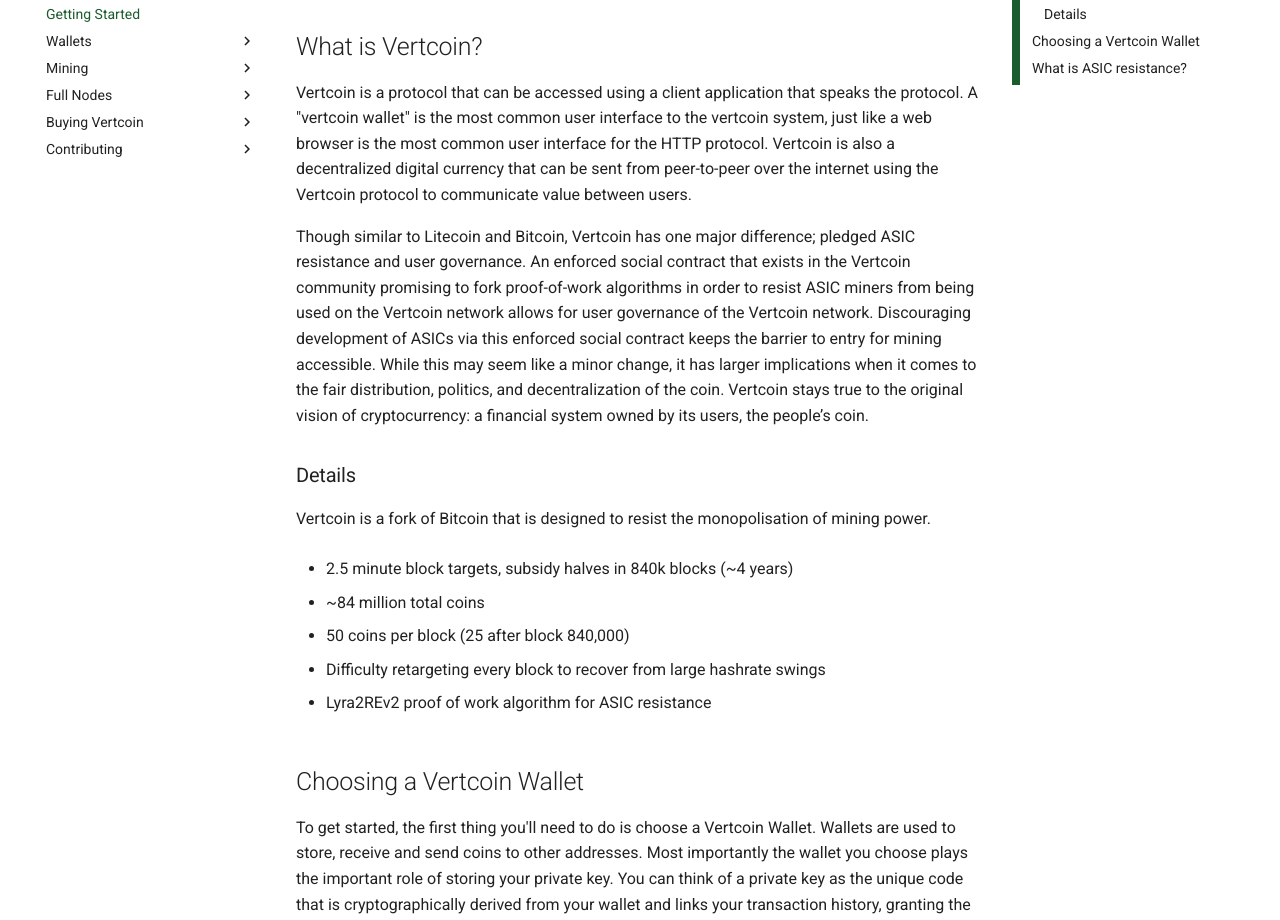
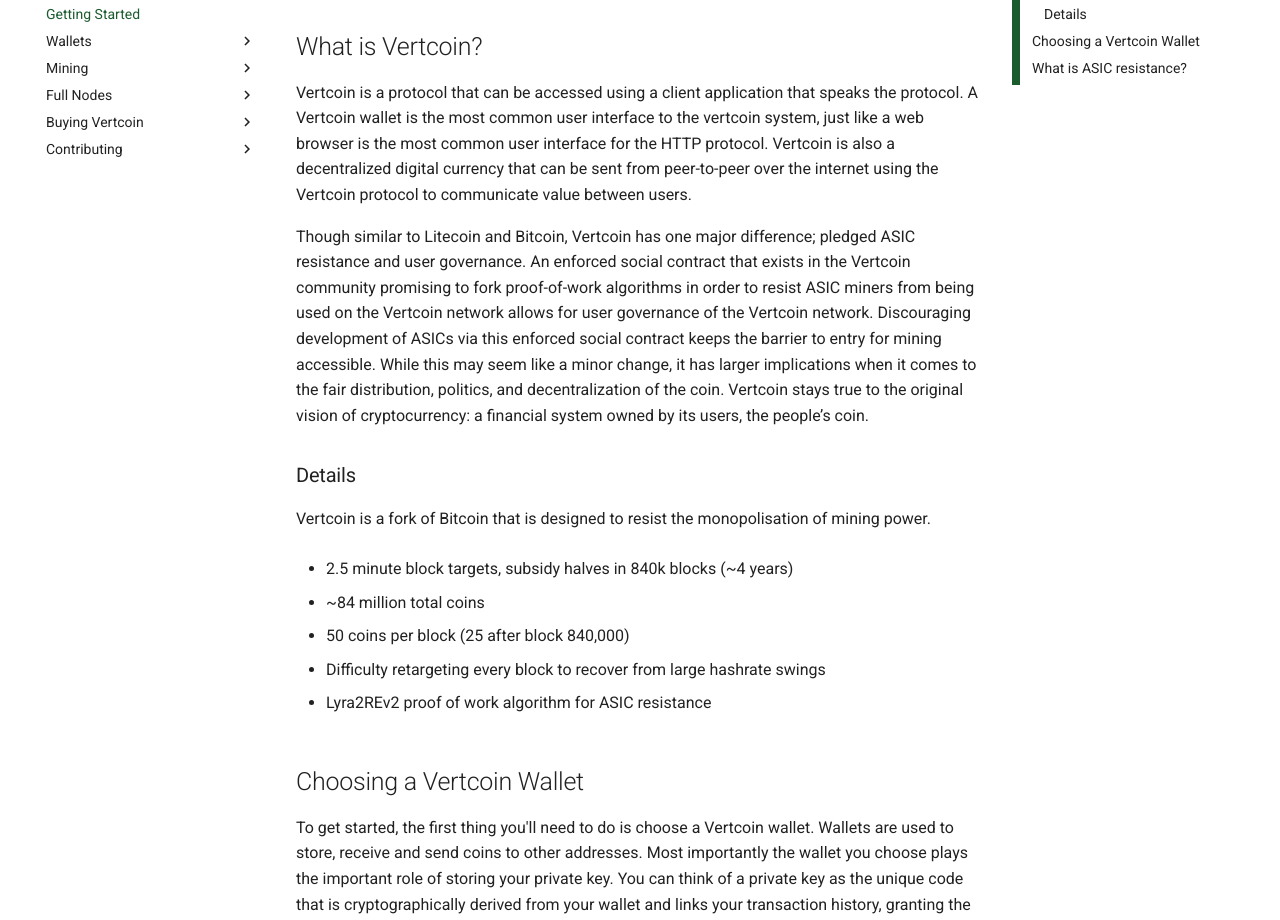
Before and after one commit to vertcoin-project/VertDocs, an MkDocs documentation site: the page built from docs/getting-started.md, in a window 1280 px wide and 1400 px high. Shown: the part 151-1071 px from the top of the window. Built offline with MkDocs 1.6.1 and Material for MkDocs 9.7.7, drawn with Linux system fonts in a browser that asks for light colours; comment, search, counter and statistics services are not loaded; old or Windows-style settings are respelled for this version of MkDocs; some of the changed text lies outside the part shown.

```diff
--- a/docs/getting-started.md
+++ b/docs/getting-started.md
@@ -2,7 +2,7 @@
 
 ## What is Vertcoin?
 
-Vertcoin is a protocol that can be accessed using a client application that speaks the protocol. A "vertcoin wallet" is the most common user interface to the vertcoin system, just like a web browser is the most common user interface for the HTTP protocol. Vertcoin is also a decentralized digital currency that can be sent from peer-to-peer over the internet using the Vertcoin protocol to communicate value between users.
+Vertcoin is a protocol that can be accessed using a client application that speaks the protocol. A Vertcoin wallet is the most common user interface to the vertcoin system, just like a web browser is the most common user interface for the HTTP protocol. Vertcoin is also a decentralized digital currency that can be sent from peer-to-peer over the internet using the Vertcoin protocol to communicate value between users.
 
 Though similar to Litecoin and Bitcoin, Vertcoin has one major difference; pledged ASIC resistance and user governance. An enforced social contract that exists in the Vertcoin community promising to fork proof-of-work algorithms in order to resist ASIC miners from being used on the Vertcoin network allows for user governance of the Vertcoin network. Discouraging development of ASICs via this enforced social contract keeps the barrier to entry for mining accessible. While this may seem like a minor change, it has larger implications when it comes to the fair distribution, politics, and decentralization of the coin. Vertcoin stays true to the original vision of cryptocurrency: a financial system owned by its users, the people’s coin.
 
@@ -21,7 +21,7 @@ Vertcoin is a fork of Bitcoin that is designed to resist the monopolisation of m
 
 ## Choosing a Vertcoin Wallet
 
-To get started, the first thing you'll need to do is choose a Vertcoin Wallet. Wallets are used to store, receive and send coins to other addresses. Most importantly the wallet you choose plays the important role of storing your private key. You can think of a private key as the unique code that is cryptographically derived from your wallet and links your transaction history, granting the user in possession of the private key access to the funds that exist on chain.
+To get started, the first thing you'll need to do is choose a Vertcoin wallet. Wallets are used to store, receive and send coins to other addresses. Most importantly the wallet you choose plays the important role of storing your private key. You can think of a private key as the unique code that is cryptographically derived from your wallet and links your transaction history, granting the user in possession of the private key access to the funds that exist on chain.
 
 Though there are many wallets to chose from, we recommend using the Vertcoin Core wallet. Vertcoin Core is the only wallet to currently support P2Pool mining. You can find a complete list of Vertcoin wallets on the [Vertcoin.org](https://vertcoin.org/download/) website.
 
```
